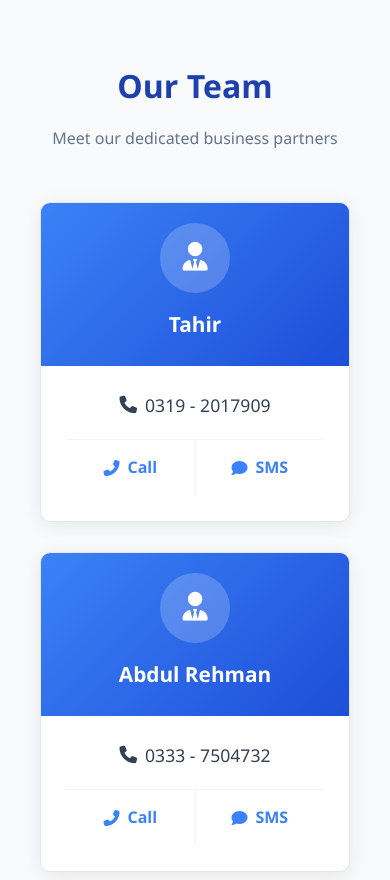
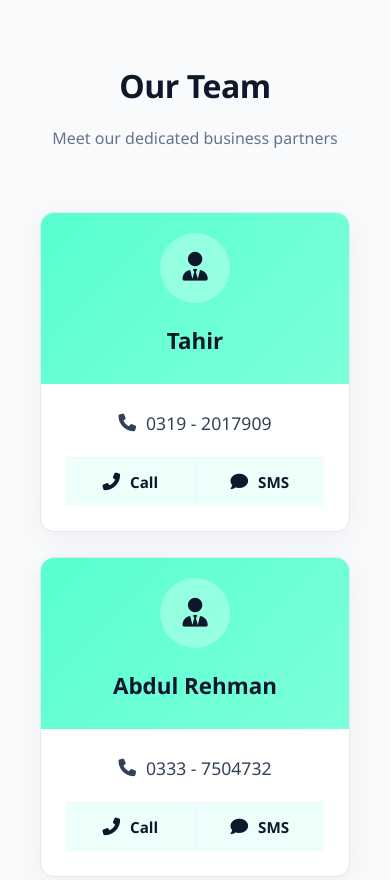
Before and after one commit to umarvortex/Imageslider, a plain HTML site: page index.html in a window 390 px wide. Shown: the top 880 px of the page. Drawn offline with Linux system fonts and the light colour scheme.

Commit message:
Update index.html

```diff
--- a/index.html
+++ b/index.html
@@ -22,91 +22,95 @@
 }
 
 .team-section {
-            max-width: 1200px;
+    max-width: 1400px;
     margin: 0 auto;
-            padding: 40px 0;
+    padding: 60px 0;
 }
 
 .team-heading {
     text-align: center;
-            margin-bottom: 50px;
+    margin-bottom: 60px;
     position: relative;
 }
 
 .team-heading h1 {
-            font-size: 2.5rem;
-            color: #1e40af;
+    font-size: 2.8rem;
+    color: #0f172a;
     margin-bottom: 15px;
     font-weight: 700;
+    letter-spacing: -0.5px;
 }
 
 .team-heading p {
     color: #64748b;
     max-width: 600px;
     margin: 0 auto;
+    font-size: 1.1rem;
 }
 
 .partners-container {
     display: grid;
-            grid-template-columns: repeat(auto-fit, minmax(300px, 1fr));
-            gap: 30px;
-            padding: 0 20px;
+    grid-template-columns: repeat(auto-fit, minmax(320px, 1fr));
+    gap: 35px;
+    padding: 0 30px;
 }
 
 .partner {
     background: white;
-            border-radius: 12px;
+    border-radius: 16px;
     overflow: hidden;
-            box-shadow: 0 4px 20px rgba(0, 0, 0, 0.08);
+    box-shadow: 0 6px 30px rgba(0, 0, 0, 0.05);
     transition: all 0.3s cubic-bezier(0.4, 0, 0.2, 1);
     border: 1px solid #e2e8f0;
 }
 
 .partner:hover {
-            transform: translateY(-5px);
-            box-shadow: 0 10px 25px rgba(0, 0, 0, 0.12);
-            border-color: #93c5fd;
+    transform: translateY(-8px);
+    box-shadow: 0 15px 35px rgba(0, 0, 0, 0.1);
+    border-color: rgba(69, 255, 202, 0.4);
 }
 
 .partner-header {
-            background: linear-gradient(135deg, #3b82f6 0%, #1d4ed8 100%);
-            color: white;
-            padding: 25px;
+    background: linear-gradient(135deg, rgba(69, 255, 202, 0.9) 0%, rgba(69, 255, 202, 0.7) 100%);
+    color: #0f172a;
+    padding: 30px;
     text-align: center;
     position: relative;
 }
 
 .partner-avatar {
-            width: 80px;
-            height: 80px;
+    width: 90px;
+    height: 90px;
     border-radius: 50%;
-            background: rgba(255, 255, 255, 0.2);
+    background: rgba(255, 255, 255, 0.3);
     display: flex;
     align-items: center;
     justify-content: center;
-            margin: 0 auto 15px;
-            font-size: 2rem;
+    margin: 0 auto 20px;
+    font-size: 2.2rem;
+    color: #0f172a;
 }
 
 .partner-name {
-            font-size: 1.5rem;
-            font-weight: 600;
+    font-size: 1.6rem;
+    font-weight: 700;
     margin-bottom: 5px;
 }
 
 .partner-contact {
-            padding: 25px;
+    padding: 30px;
     text-align: center;
 }
 
 .partner-number {
-            font-size: 1.2rem;
+    font-size: 1.3rem;
     color: #334155;
-            margin-bottom: 20px;
+    margin-bottom: 25px;
     display: flex;
     align-items: center;
     justify-content: center;
-            gap: 8px;
+    gap: 10px;
+    font-weight: 500;
 }
 
 .partner-actions {
@@ -116,16 +120,17 @@
 
 .partner-action {
     flex: 1;
-            padding: 15px;
+    padding: 18px;
     text-align: center;
-            color: #3b82f6;
+    color: #0f172a;
     text-decoration: none;
     font-weight: 600;
     transition: all 0.2s ease;
     display: flex;
     align-items: center;
     justify-content: center;
-            gap: 8px;
+    gap: 10px;
+    background: rgba(69, 255, 202, 0.1);
 }
 
 .partner-action:first-child {
@@ -133,26 +138,86 @@
 }
 
 .partner-action:hover {
-            background-color: #f8fafc;
-            color: #1d4ed8;
+    background-color: rgba(69, 255, 202, 0.2);
+    color: #0f172a;
+}
+
+.partner-action i {
+    font-size: 1.1rem;
 }
 
 /* Responsive adjustments */
+@media (max-width: 1200px) {
+    .partners-container {
+        grid-template-columns: repeat(auto-fit, minmax(280px, 1fr));
+        gap: 30px;
+    }
+
+    .partner-header {
+        padding: 25px;
+    }
+
+    .partner-avatar {
+        width: 80px;
+        height: 80px;
+        font-size: 2rem;
+    }
+}
+
+@media (max-width: 900px) {
+    .team-section {
+        padding: 50px 0;
+    }
+
+    .team-heading h1 {
+        font-size: 2.4rem;
+    }
+
+    .partners-container {
+        grid-template-columns: repeat(auto-fit, minmax(260px, 1fr));
+        gap: 25px;
+        padding: 0 20px;
+    }
+
+    .partner-contact {
+        padding: 25px;
+    }
+
+    .partner-number {
+        font-size: 1.2rem;
+    }
+
+    .partner-action {
+        padding: 15px;
+    }
+}
+
 @media (max-width: 768px) {
     .partners-container {
         grid-template-columns: 1fr;
-                max-width: 400px;
-                margin: 0 auto;
+        max-width: 450px;
+    }
+
+    .team-heading h1 {
+        font-size: 2.2rem;
+    }
+
+    .partner {
+        border-radius: 14px;
+    }
+}
+
+@media (max-width: 480px) {
+    .team-section {
+        padding: 40px 0;
     }
 
     .team-heading h1 {
         font-size: 2rem;
     }
-        }
 
-        @media (max-width: 480px) {
-            .partner {
-                border-radius: 10px;
+    .team-heading p {
+        font-size: 1rem;
     }
 
     .partner-header {
@@ -166,11 +231,17 @@
     }
 
     .partner-name {
-                font-size: 1.3rem;
+        font-size: 1.4rem;
     }
 
     .partner-number {
         font-size: 1.1rem;
+        margin-bottom: 20px;
+    }
+
+    .partner-action {
+        padding: 12px;
+        font-size: 0.95rem;
     }
 }
     </style>
```
Lines whose indentation alone changed are shown as unchanged.
